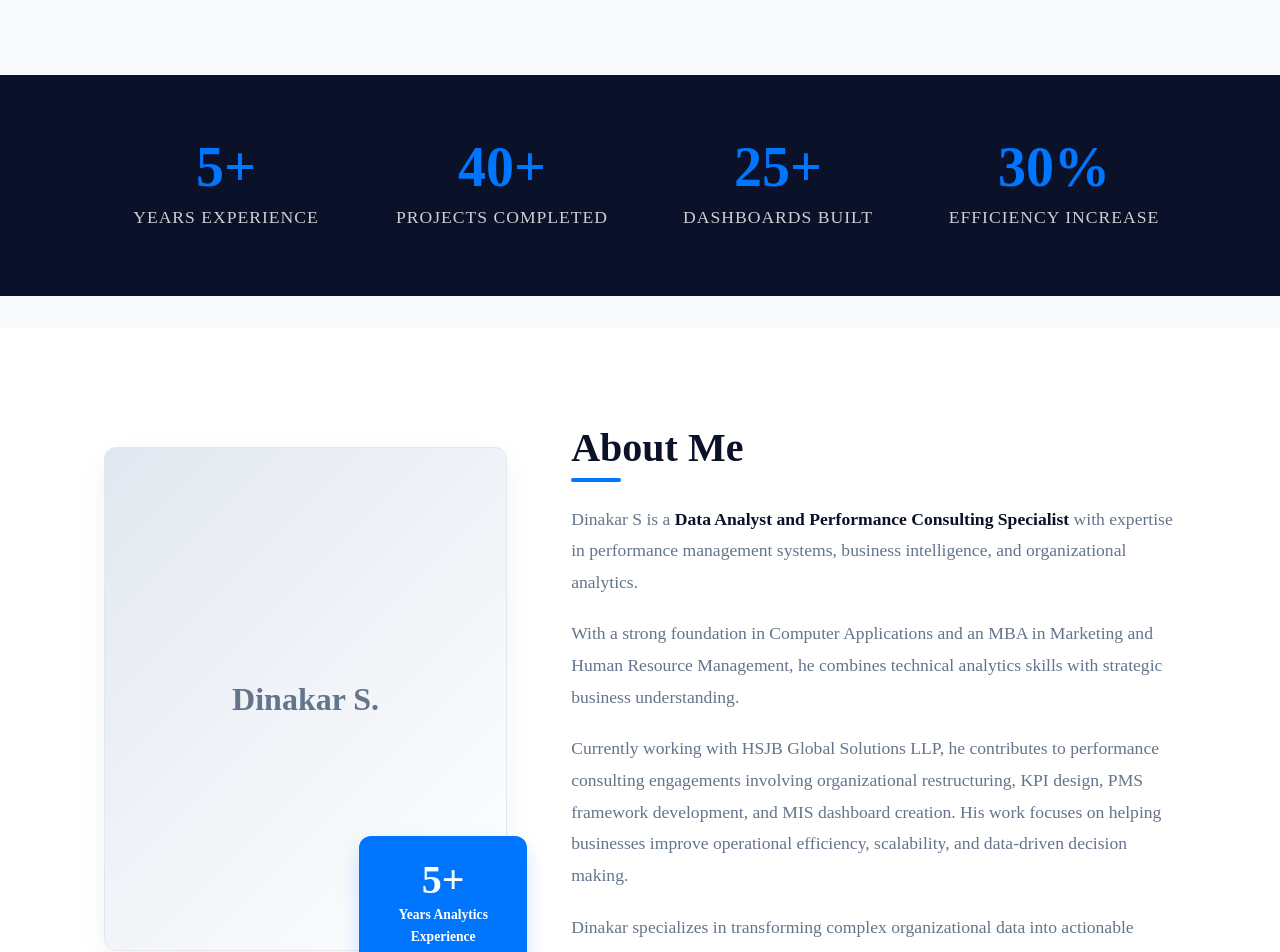
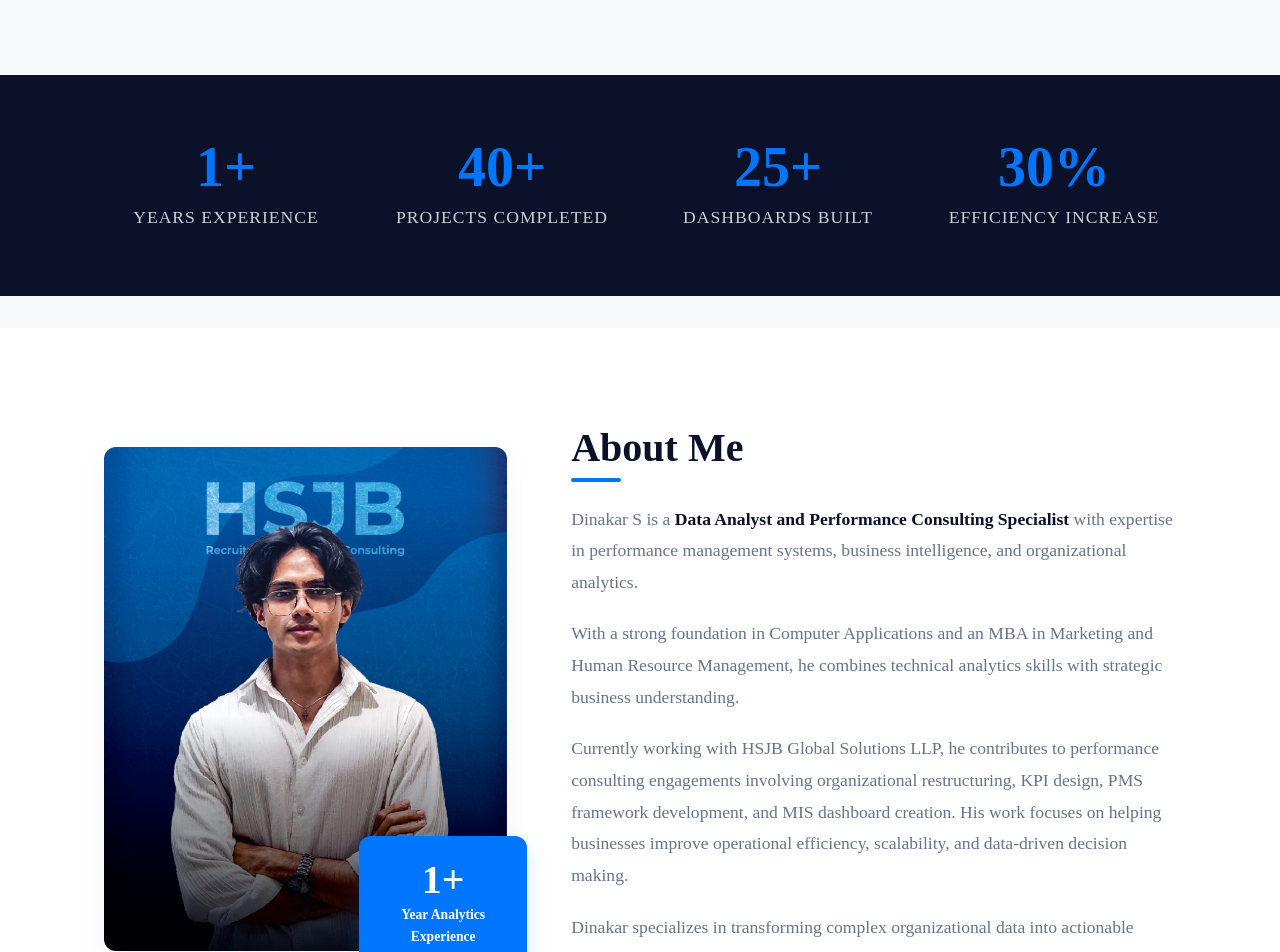
Before and after one commit to dinakardinu26/Dinakar-Personal-Portfolio, a Next.js app: page / in a window 1280 px wide. Shown: the part 780-1732 px from the top of the page. Built offline with nearby package versions, Linux system fonts and the light colour scheme.

Commit message:
Enhancement: Add profile photo and update experience metrics

```diff
--- a/src/components/About.js
+++ b/src/components/About.js
@@ -1,3 +1,4 @@
+import Image from "next/image";
 import styles from "./About.module.css";
 
 export default function About() {
@@ -6,12 +7,17 @@ export default function About() {
       <div className={`container ${styles.aboutContainer}`}>
         <div className={styles.imageWrapper}>
           <div className={styles.imagePlaceholder}>
-            {/* Using a placeholder since we don't have Dinakar's actual photo */}
-            <span>Dinakar S.</span>
+            <Image
+              src="/dinakar-photo.jpg"
+              alt="Dinakar S - Data Analyst & Consultant"
+              fill
+              style={{ objectFit: 'cover', borderRadius: '12px' }}
+              priority
+            />
           </div>
           <div className={styles.experienceBadge}>
-            <span className={styles.years}>5+</span>
-            <span className={styles.text}>Years Analytics Experience</span>
+            <span className={styles.years}>1+</span>
+            <span className={styles.text}>Year Analytics Experience</span>
           </div>
         </div>
         <div className={styles.contentWrapper}>
--- a/src/components/AnimatedStats.js
+++ b/src/components/AnimatedStats.js
@@ -54,7 +54,7 @@ const AnimatedCounter = ({ end, duration, suffix = "" }) => {
 
 export default function AnimatedStats() {
   const stats = [
-    { label: "Years Experience", value: 5, suffix: "+" },
+    { label: "Years Experience", value: 1, suffix: "+" },
     { label: "Projects Completed", value: 40, suffix: "+" },
     { label: "Dashboards Built", value: 25, suffix: "+" },
     { label: "Efficiency Increase", value: 30, suffix: "%" }
```
Also changed, not shown: public/dinakar-photo.jpg (added).
